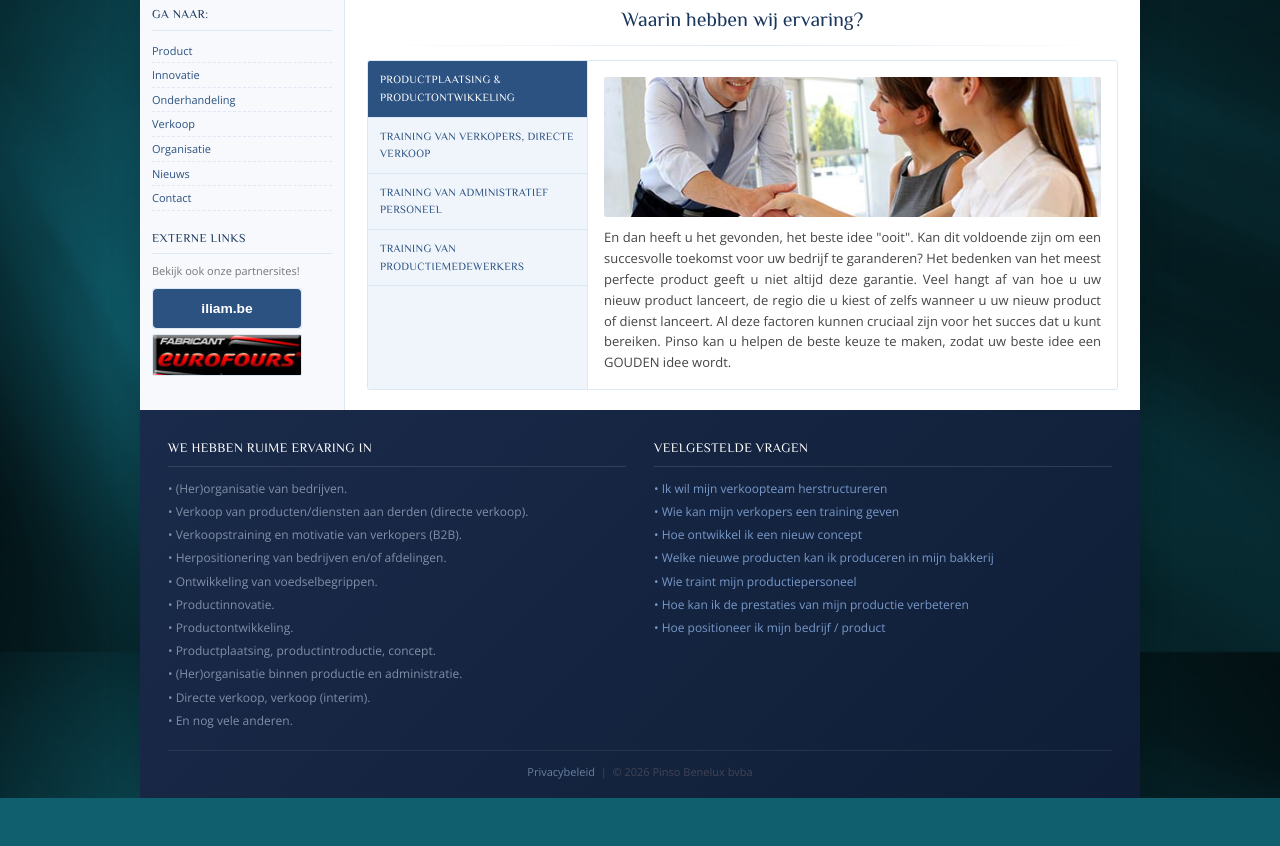
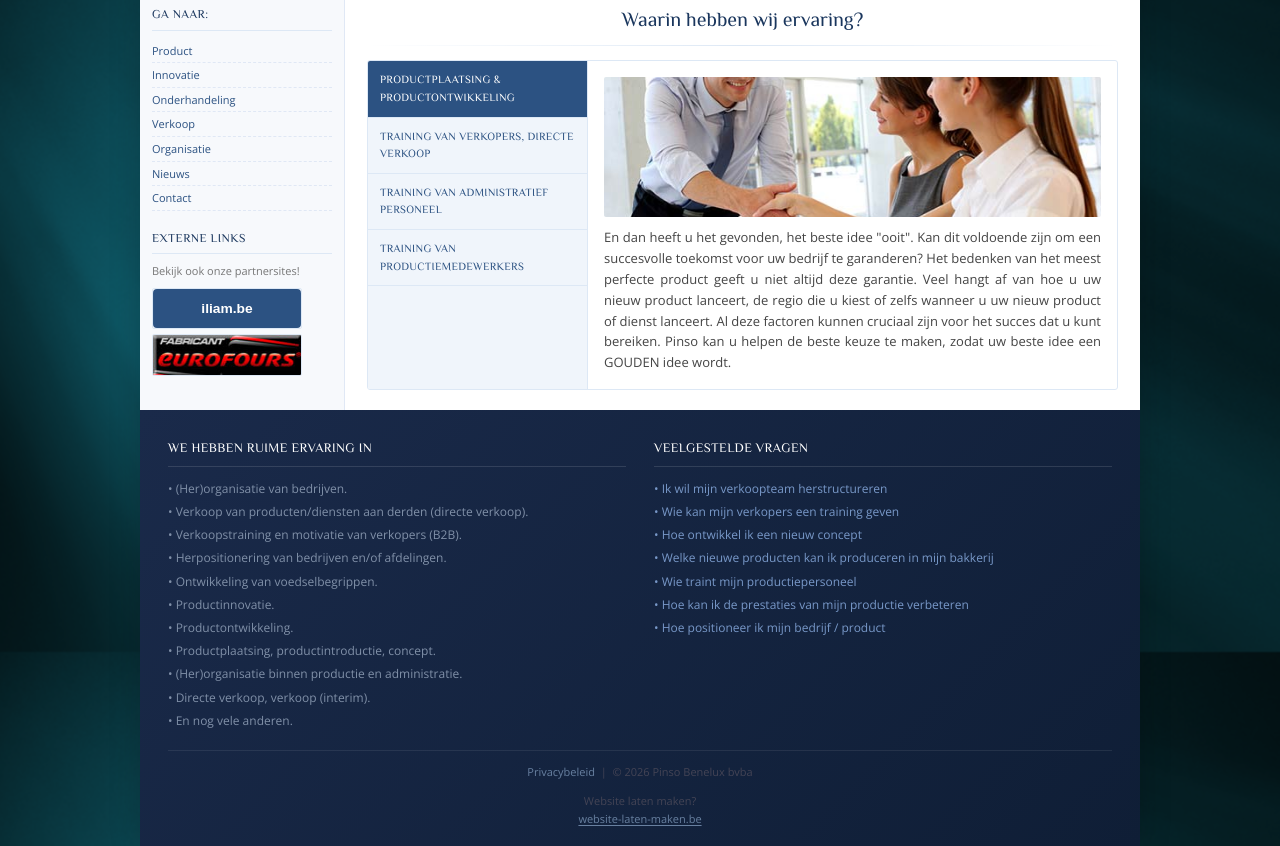
Before and after one commit to Jonathan303-ai/pinso-astro, an Astro site: page / in a window 1280 px wide. Shown: the part 948-1794 px from the top of the page. Before the commit the page ends 1746 px from the top, so only its background shows below. Built offline with nearby package versions, Linux system fonts and the light colour scheme; Astro itself is replaced by a stand-in of ours.

Commit message:
Voeg websitecredit toe aan de footer

```diff
--- a/src/layouts/Layout.astro
+++ b/src/layouts/Layout.astro
@@ -164,6 +164,7 @@ const enHref = altLangHref ?? '/en/';
           {lang === 'nl' ? 'Privacybeleid' : 'Privacy Policy'}
         </a>
         &nbsp;|&nbsp; &copy; {new Date().getFullYear()} Pinso Benelux bvba
+        <p style="margin: .75rem 0 0">Website laten maken?<br /><a href="https://website-laten-maken.be/" rel="nofollow" style="text-decoration: underline; text-underline-offset: .15em">website-laten-maken.be</a></p>
       </div>
     </footer>
 
```
